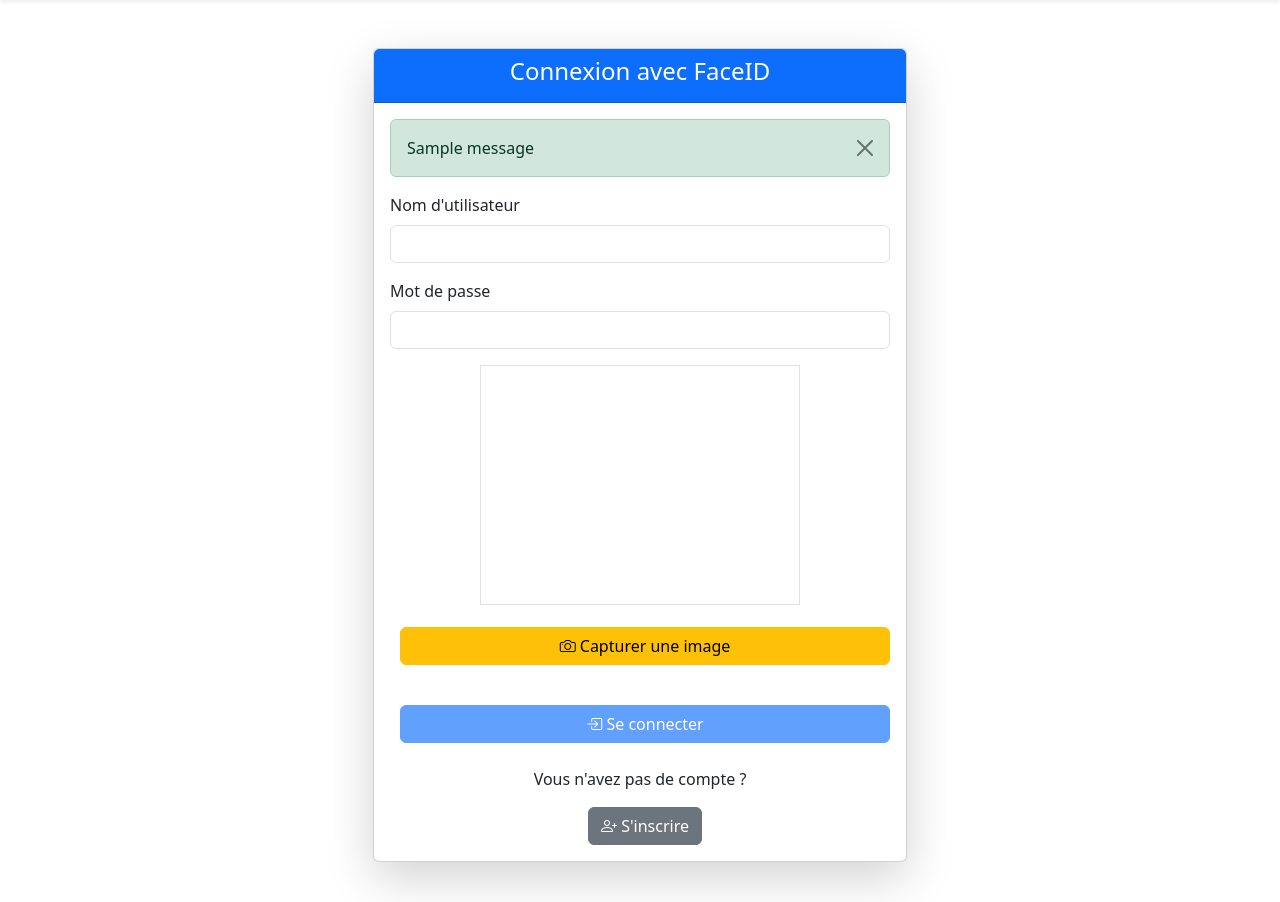
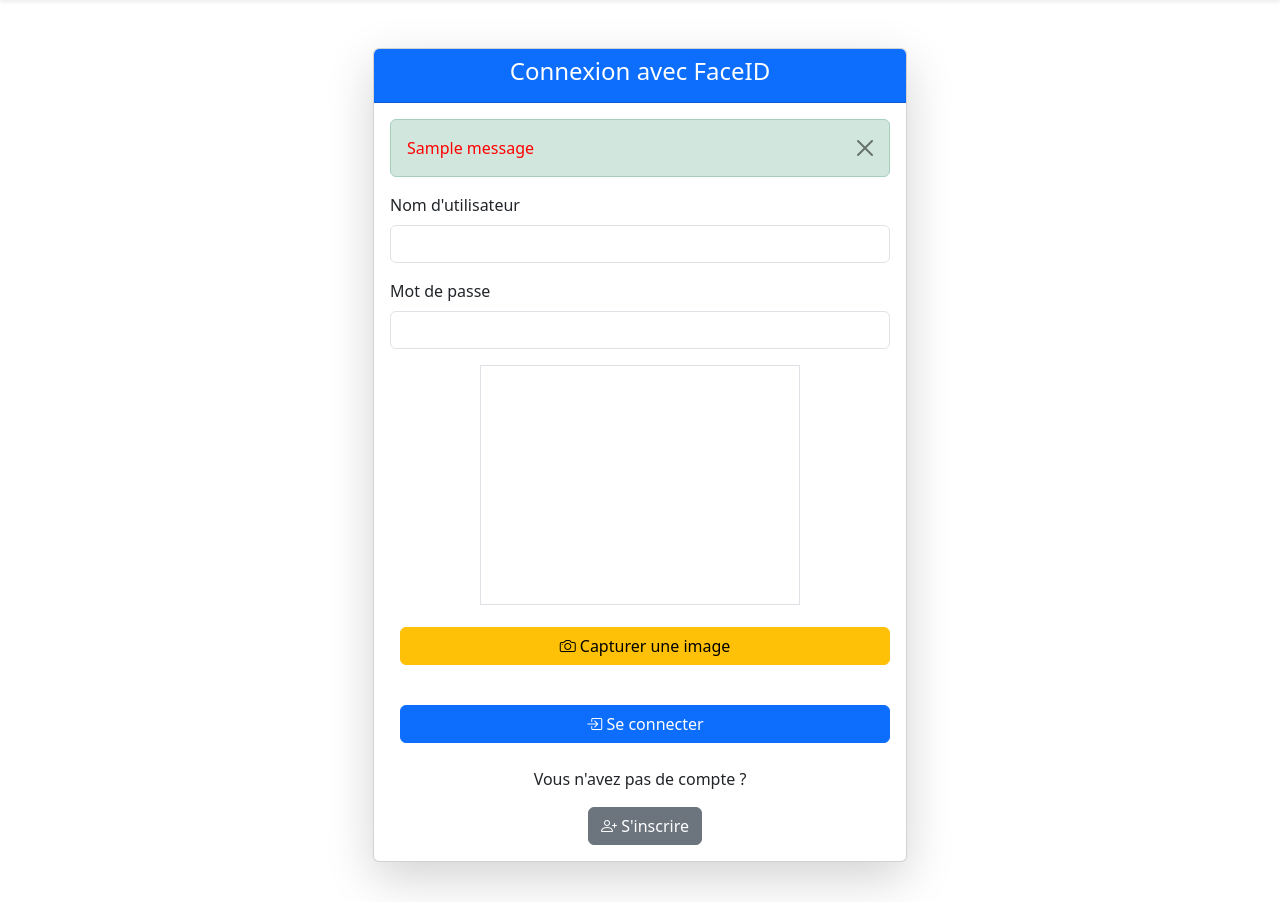
Before and after one commit to lucduplex/projetRCW, a Django app: page /login/ in a window 1280 px wide. Shown: the part 56-958 px from the top of the page. Run offline with Django 5.2, Linux system fonts and the light colour scheme; tables that the repository leaves empty hold one stand-in row (values such as "Sample post"); one stand-in notice (Sample message) is shown.

Commit message:
Updated views.py and login.html

```diff
--- a/easyride/app/views.py
+++ b/easyride/app/views.py
@@ -12,44 +12,45 @@ def login_view(request):
         password = request.POST.get('password')
         face_image = request.FILES.get('face_id')
 
-        if username and password and face_image:
+        if username and password:
             # Authentification classique avec username et password
             user = authenticate(username=username, password=password)
 
             if user is not None:
-                # Vérification de FaceID
-                if user.face_id:
-                    try:
-                        # Charger l'image FaceID de l'utilisateur depuis le système
-                        known_image = face_recognition.load_image_file(user.face_id.path)
-
-                        # Charger l'image envoyée dans le formulaire pour la comparaison
-                        unknown_image = face_recognition.load_image_file(face_image)
-
-                        # Extraire les encodages des visages
-                        known_encoding = face_recognition.face_encodings(known_image)
-                        unknown_encoding = face_recognition.face_encodings(unknown_image)
-
-                        if not known_encoding or not unknown_encoding:
-                            raise ValidationError("Aucun visage détecté dans l'image.")
-
-                        # Comparer les deux visages
-                        results = face_recognition.compare_faces([known_encoding[0]], unknown_encoding[0])
-
-                        if results[0]:
-                            # Connexion de l'utilisateur après validation FaceID
-                            login(request, user)
-                            return redirect('home')
-                        else:
-                            messages.error(request, "Échec de la reconnaissance faciale.")
-                    except Exception as e:
-                        messages.error(request, f"Erreur lors de la vérification de FaceID : {e}")
-                else:
-                    messages.error(request, "Aucun FaceID enregistré pour cet utilisateur.")
+                # Connexion de l'utilisateur après validation FaceID
+                login(request, user)
+                return redirect('home')
             else:
                 messages.error(request, "Nom d'utilisateur ou mot de passe incorrect.")
+        elif face_image:
+            try:
+                # Charger l'image FaceID de l'utilisateur depuis le système
+                known_image = face_recognition.load_image_file(user.face_id.path)
+
+                # Charger l'image envoyée dans le formulaire pour la comparaison
+                unknown_image = face_recognition.load_image_file(face_image)
+
+                # Extraire les encodages des visages
+                known_encoding = face_recognition.face_encodings(known_image)
+                unknown_encoding = face_recognition.face_encodings(unknown_image)
+
+                if not known_encoding or not unknown_encoding:
+                    raise ValidationError("Aucun visage détecté dans l'image.")
+
+                # Comparer les deux visages
+                results = face_recognition.compare_faces([known_encoding[0]], unknown_encoding[0])
+
+                if results[0]:
+                    # Connexion de l'utilisateur après validation FaceID
+                    login(request, user)
+                    return redirect('home')
+                else:
+                    messages.error(request, "Échec de la reconnaissance faciale.")
+            except Exception as e:
+                messages.error(request, f"Erreur lors de la vérification de FaceID : {e}")
         else:
-            messages.error(request, "Veuillez entrer tous les champs requis.")
+            messages.error(request, "Veuillez entrer Nom d'utilisateur et mot de passe, ou veuillez vous connecter avec reconnaissance faciale.")
+
     return render(request, 'login.html')
 
 def signup(request):
--- a/easyride/static/css/styles.css
+++ b/easyride/static/css/styles.css
@@ -136,6 +136,10 @@ footer a {
     transform: scale(1.05);
 }
 
+.error-text {
+    color: red !important;
+}
+
 /* .scrollable-form {
     max-height: 90vh;
     overflow-y: auto;
--- a/easyride/templates/login.html
+++ b/easyride/templates/login.html
@@ -15,7 +15,7 @@
                     {% if messages %}
                         <div class="mb-3">
                             {% for message in messages %}
-                                <div class="alert alert-{{ message.tags }} alert-dismissible fade show" role="alert">
+                                <div class="alert alert-{{ message.tags }} alert-dismissible fade show error-text" role="alert" style="color: red">
                                     {{ message }}
                                     <button type="button" class="btn-close" data-bs-dismiss="alert" aria-label="Close"></button>
                                 </div>
@@ -58,7 +58,7 @@
 
                         <!-- Soumission du formulaire -->
                         <div class="d-grid gap-2 mt-4">
-                            <button type="submit" class="btn btn-primary" id="submit-btn" disabled>
+                            <button type="submit" class="btn btn-primary" id="submit-btn">
                                 <i class="bi bi-box-arrow-in-right"></i> Se connecter
                             </button>
                         </div>
```
Also changed, not shown: easyride/media/face_ids/WIN_20241010_10_59_59_Pro.jpg (added).
